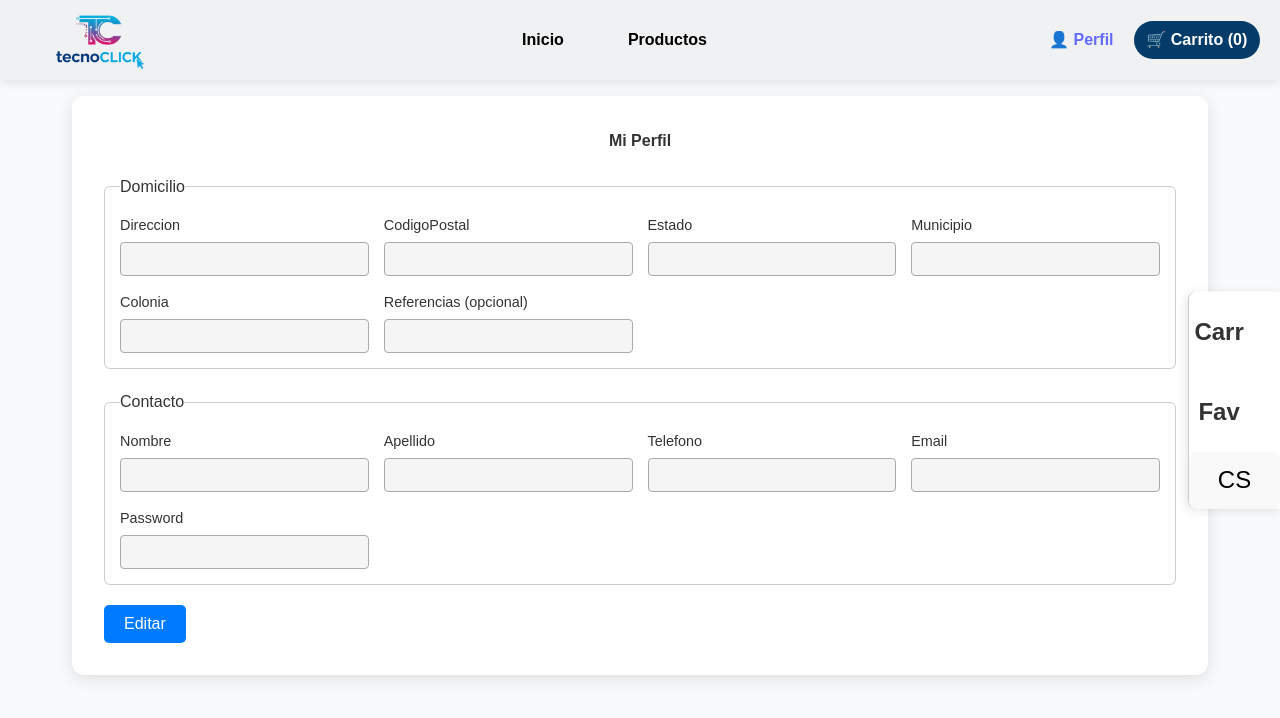
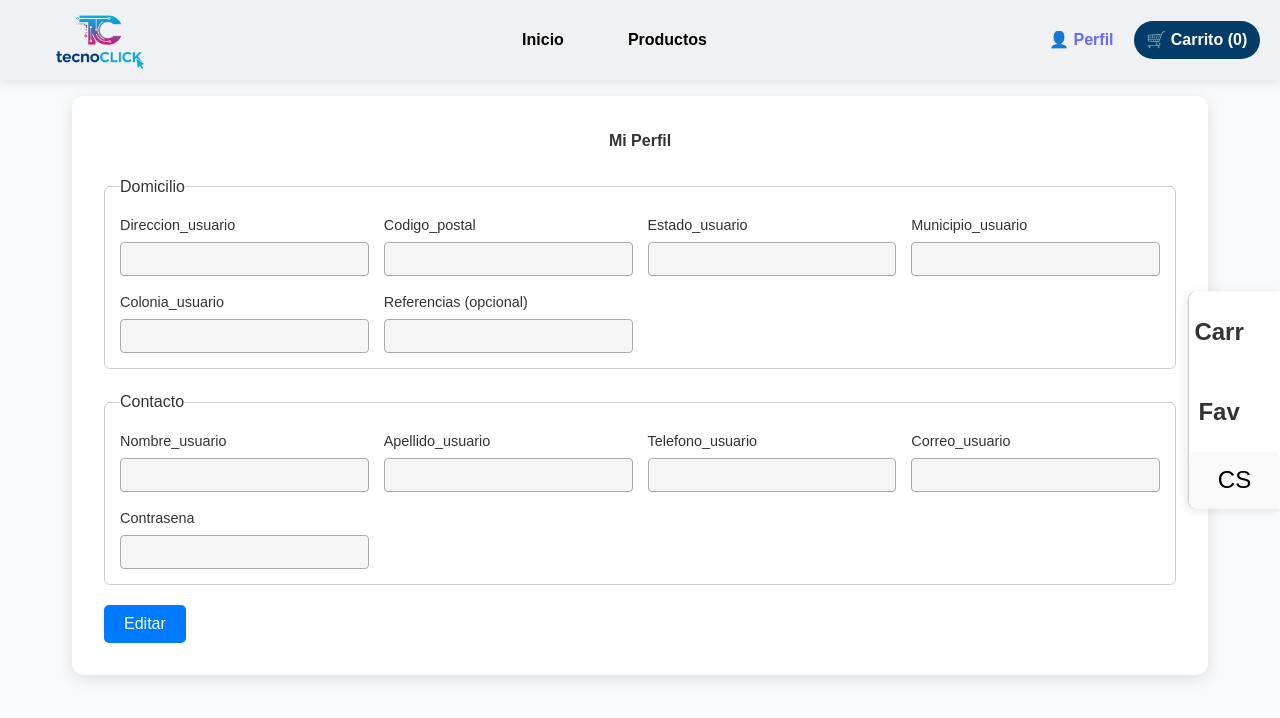
Before and after one commit to Lim-05/TecnoClick, a React (Vite) app in the folder Frontend/: page /perfil in a window 1280 px wide. Shown: the top 718 px of the page. Built offline with nearby package versions, Linux system fonts and the light colour scheme.

Commit message:
datos de usuario al registrarse se guarda automaticamente en perfil

```diff
--- a/Frontend/src/components/cart/Reg_Compra.jsx
+++ b/Frontend/src/components/cart/Reg_Compra.jsx
@@ -95,6 +95,7 @@ const handleSubmit = async (e) => {
       const data = await response.json();
 
       if (response.ok) {
+        localStorage.setItem('usuario', JSON.stringify(data.usuario)); // Guardar datos del usuario en localStorage
         alert('Usuario guardado correctamente');
         navigate('/checkout', { state: { customerData: formData } });
       } else {
--- a/Frontend/src/pages/Perfil.jsx
+++ b/Frontend/src/pages/Perfil.jsx
@@ -1,28 +1,64 @@
-import React, { useState } from 'react';
+import React, { useEffect, useState } from 'react'; //
 import { Link, useNavigate } from 'react-router-dom';
 import './Perfil.css';
 
 const Perfil = () => {
   const navigate = useNavigate();
+  const [usuario, setUsuario] = useState(null); // aqui se guarda el usuario desde el localStorage
+  const [isEditing, setIsEditing] = useState(false);
+  const [formData, setFormData] = useState({
+    nombre_usuario: '',
+    apellido_usuario: '',
+    telefono_usuario: '',
+    correo_usuario: '',
+    direccion_usuario: '',
+    codigo_postal: '',
+    estado_usuario: '',
+    municipio_usuario: '',
+    colonia_usuario: '',
+    contrasena: '',
+    referencias: ''
+    });
 
-  const [formData, setFormData] = useState({
-    direccion: '', codigoPostal: '', estado: '', municipio: '', colonia: '', referencias: '',
-    nombre: '', apellido: '', telefono: '', email: '', password: ''
-  });
-
-  const [isEditing, setIsEditing] = useState(false);
-
-  const handleInputChange = (e) => {
+  //manejo de inputs
+  const handleInputChange = (e) => { //funcion que se ejecuta cada vez que se cambia un input
     const { name, value } = e.target;
     setFormData(prev => ({ ...prev, [name]: value }));
   };
 
+  // Cargar datos del usuario desde localStorage al montar el componente
+  useEffect(() => {
+    const data = localStorage.getItem('usuario'); //recupera los datos del usuario guardados
+    if (data) {
+      const usuarioData = JSON.parse(data); //convierte la cadena JSON a un objeto
+      setUsuario(usuarioData); //actualiza el estado del usuario
+      setFormData({
+        nombre_usuario: usuarioData.nombre_usuario || '',
+        apellido_usuario: usuarioData.apellido_usuario || '',
+        telefono_usuario: usuarioData.telefono_usuario || '',
+        correo_usuario: usuarioData.correo_usuario || '',
+        direccion_usuario: usuarioData.direccion_usuario || '',
+        codigo_postal: usuarioData.codigo_postal || '',
+        estado_usuario: usuarioData.estado_usuario || '',
+        municipio_usuario: usuarioData.municipio_usuario || '',
+        colonia_usuario: usuarioData.colonia_usuario || '',
+        referencias: usuarioData.referencias || ''
+      });
+    }
+  }, []);
+
+  //activar edicion
   const handleEditClick = () => setIsEditing(true);
+
+  //guardar cambios loclamente
   const handleSaveClick = () => {
+    setIsEditing(false);
+    setUsuario(formData); // actualizar estado del usuario
+    localStorage.setItem('usuario', JSON.stringify(formData)); // guardar en localStorage
     console.log('Guardando datos del usuario:', formData);
-    setIsEditing(false);
   };
 
+  //cerrar sesion
   const handleLogout = () => {
     console.log('Cerrar sesión');
     navigate('/login');
@@ -36,7 +72,7 @@ return (
       <fieldset>
         <legend>Domicilio</legend>
         <div className="form-grid">
-          {['direccion','codigoPostal','estado','municipio','colonia','referencias'].map(field => (
+          {['direccion_usuario','codigo_postal','estado_usuario','municipio_usuario','colonia_usuario','referencias'].map(field => (
             <label key={field}>
               {field === 'referencias' ? 'Referencias (opcional)' : field.charAt(0).toUpperCase() + field.slice(1)}
               <input
@@ -54,11 +90,12 @@ return (
       <fieldset>
         <legend>Contacto</legend>
         <div className="form-grid">
-          {['nombre','apellido','telefono','email','password'].map(field => (
+          {['nombre_usuario','apellido_usuario','telefono_usuario','correo_usuario','contrasena'].map(field => (
             <label key={field}>
               {field.charAt(0).toUpperCase() + field.slice(1)}
               <input
-                type={field === 'password' ? 'password' : 'text'}
+                type="text"
+                //type={field === 'contrasena' ? 'password' : 'text'}
                 name={field}
                 value={formData[field]}
                 onChange={handleInputChange}
```
Also changed, not shown: 1 other file (tests, documents, lock files or other folders).
